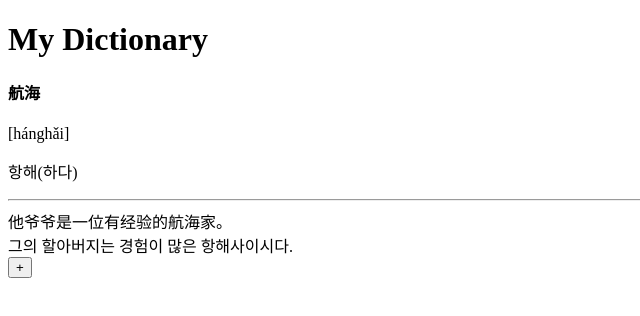
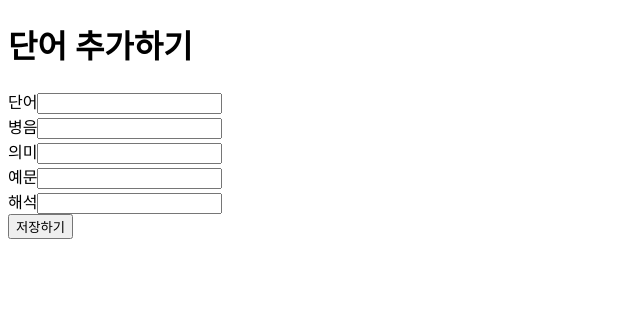
Before and after one commit to jihyunan-dev/react-dictionary, a React (Create React App) app: page / in a window 1280 px wide. Shown: the top 316 px of the page, without its empty margins (0-640 px from the left). Built offline with nearby package versions, Linux system fonts and the light colour scheme.

Commit message:
🚧 Add, CustomInput 컴포넌트 생성

```diff
--- /dev/null
+++ b/src/Add.js
@@ -0,0 +1,31 @@
+import React, { useRef } from "react";
+import CustomInput from "./CustomInput";
+
+const Add = () => {
+  const wordRef = useRef(null);
+  const pinyinRef = useRef(null);
+  const defRef = useRef(null);
+  const exCnRef = useRef(null);
+  const exKoRef = useRef(null);
+
+  const handleSubmit = (e) => {
+    e.preventDefault();
+    // 이후 dispatch를 사용하여 db 및 store에 저장(add)하는 기능으로 만들기
+  };
+
+  return (
+    <div>
+      <h1>단어 추가하기</h1>
+      <form onSubmit={handleSubmit}>
+        <CustomInput title="단어" idText="input-word" ref={wordRef} />
+        <CustomInput title="병음" idText="input-pinyin" ref={pinyinRef} />
+        <CustomInput title="의미" idText="input-def" ref={defRef} />
+        <CustomInput title="예문" idText="input-ex-cn" ref={exCnRef} />
+        <CustomInput title="해석" idText="input-ex-ko" ref={exKoRef} />
+        <button type="submit">저장하기</button>
+      </form>
+    </div>
+  );
+};
+
+export default Add;
--- a/src/App.js
+++ b/src/App.js
@@ -1,10 +1,12 @@
 import React from "react";
 import Home from "./Home";
+import Add from "./Add";
 
 function App() {
   return (
     <div className="App">
-      <Home />
+      {/* <Home /> */}
+      <Add />
     </div>
   );
 }
--- /dev/null
+++ b/src/CustomInput.js
@@ -0,0 +1,13 @@
+import React, { forwardRef } from "react";
+
+const CustomInput = forwardRef((props, ref) => {
+  const { title, idText } = props;
+  return (
+    <div>
+      <label htmlFor={idText}>{title}</label>
+      <input type="text" id={idText} ref={ref} />
+    </div>
+  );
+});
+
+export default CustomInput;
```
